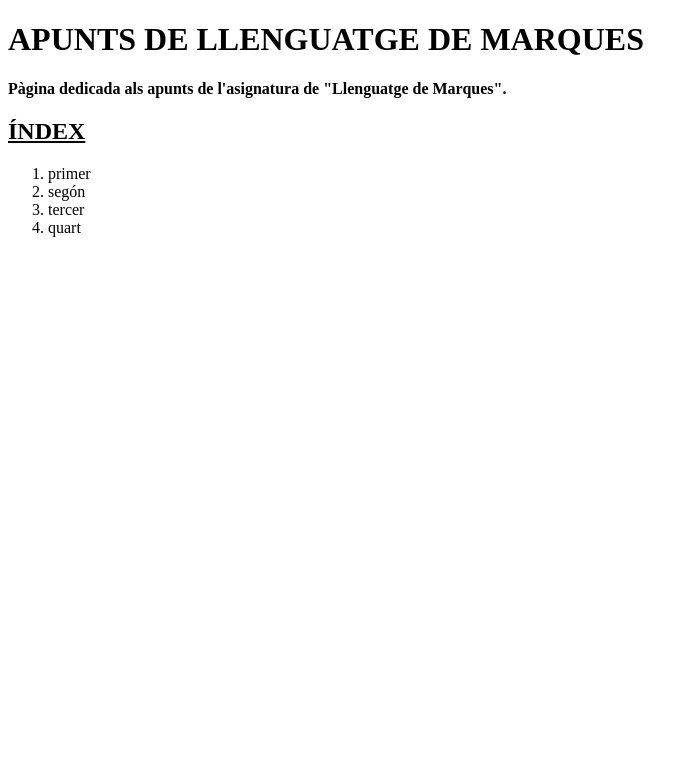
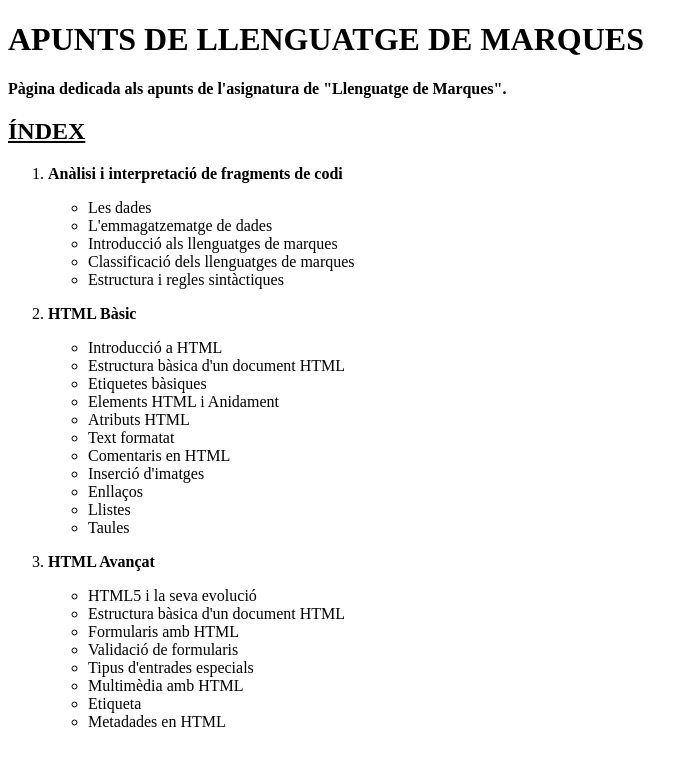
Before and after one commit to tonifr96/LMG_APUNTS, a plain HTML site: page index.html in a window 1280 px wide. Shown: the whole page, without its empty margins (0-698 px from the left). Drawn offline with Linux system fonts and the light colour scheme.

Commit message:
index complet

```diff
--- a/index.html
+++ b/index.html
@@ -17,13 +17,42 @@
 </head>
 <body>
     <h1>APUNTS DE LLENGUATGE DE MARQUES</h1>
-    <p><b>Pàgina dedicada als apunts de l'asignatura de "Llenguatge de Marques".</b></p>
+        <p><b>Pàgina dedicada als apunts de l'asignatura de "Llenguatge de Marques".</b></p>
     <h2><U>ÍNDEX</U></h2>
-    <ol>
-    <li>primer</li>
-    <li>segón</li>
-    <li>tercer</li>
-    <li>quart</li>
-    </ol>
+        <ol>
+        <li><b>Anàlisi i interpretació de fragments de codi</b></li>
+            <ul><p>
+                <li>Les dades</li>
+                <li>L'emmagatzematge de dades</li>
+                <li>Introducció als llenguatges de marques</li>
+                <li>Classificació dels llenguatges de marques</li>
+                <li>Estructura i regles sintàctiques</li>
+            </p></ul>
+        <li><b>HTML Bàsic</b></li>
+            <ul><p>
+                <li>Introducció a HTML</li>
+                <li>Estructura bàsica d'un document HTML</li>
+                <li>Etiquetes bàsiques</li>
+                <li>Elements HTML i Anidament</li>
+                <li>Atributs HTML</li>
+                <li>Text formatat</li>
+                <li>Comentaris en HTML</li>
+                <li>Inserció d'imatges</li>
+                <li>Enllaços</li>
+                <li>Llistes</li>
+                <li>Taules</li>
+            </p></ul>
+        <li><b>HTML Avançat</b></li>
+            <ul><p>
+                <li>HTML5 i la seva evolució</li>
+                <li>Estructura bàsica d'un document HTML</li>
+                <li>Formularis amb HTML</li>
+                <li>Validació de formularis</li>
+                <li>Tipus d'entrades especials</li>
+                <li>Multimèdia amb HTML</li>
+                <li>Etiqueta</li>
+                <li>Metadades en HTML</li>
+            </p></ul>
+        </ol>
 </body>
 </html>
```
